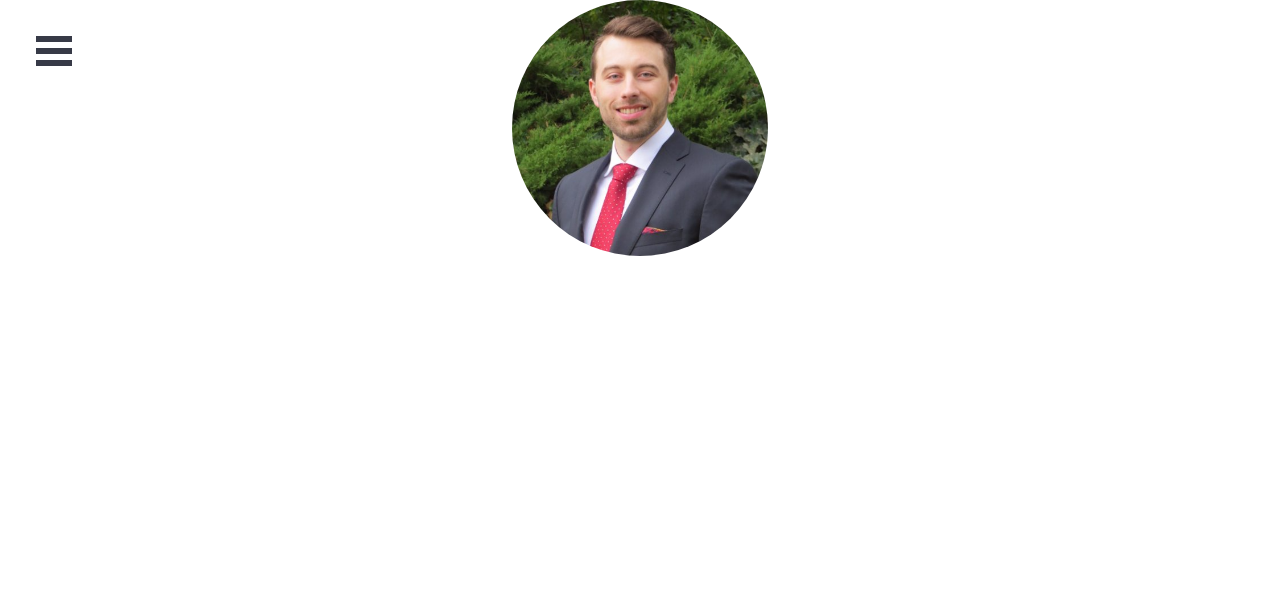
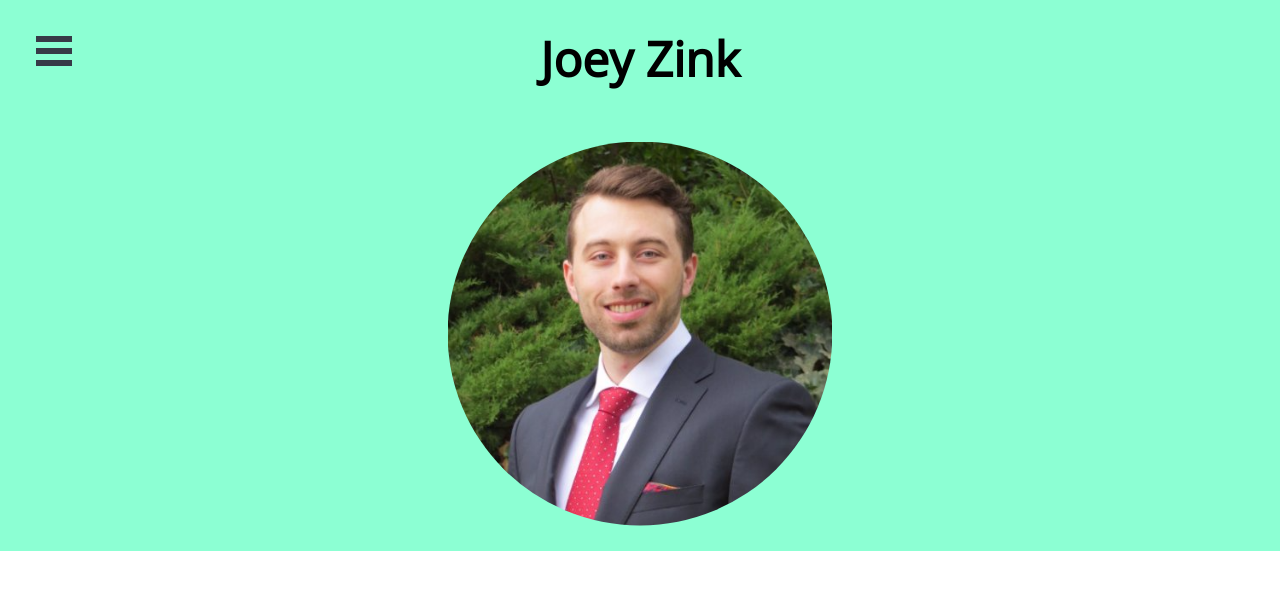
Before and after one commit to fjzink/personal-website, a React (Create React App) app: page / in a window 1280 px wide. Shown: the top 590 px of the page. Built offline with nearby package versions, Linux system fonts and the light colour scheme.

Commit message:
Separate About into Header and About sections.

```diff
--- a/public/index.html
+++ b/public/index.html
@@ -7,6 +7,7 @@
       manifest.json provides metadata used when your web app is added to the
       homescreen on Android. See https://developers.google.com/web/fundamentals/engage-and-retain/web-app-manifest/
     -->
+    <link href="https://fonts.googleapis.com/css?family=Open+Sans" rel="stylesheet">
     <link rel="manifest" href="%PUBLIC_URL%/manifest.json">
     <!--
       Notice the use of %PUBLIC_URL% in the tags above.
--- a/src/App.css
+++ /dev/null
@@ -1,28 +0,0 @@
-.App {
-  text-align: center;
-}
-
-.App-logo {
-  animation: App-logo-spin infinite 20s linear;
-  height: 80px;
-}
-
-.App-header {
-  background-color: #222;
-  height: 150px;
-  padding: 20px;
-  color: white;
-}
-
-.App-title {
-  font-size: 1.5em;
-}
-
-.App-intro {
-  font-size: large;
-}
-
-@keyframes App-logo-spin {
-  from { transform: rotate(0deg); }
-  to { transform: rotate(360deg); }
-}
--- a/src/components/About/About.css
+++ /dev/null
@@ -1,6 +0,0 @@
-.profile-pic {
-  display: block;
-  border-radius: 50%;
-  width: 20%;
-  margin: 0 auto;
-}
--- a/src/components/About/About.js
+++ b/src/components/About/About.js
@@ -1,12 +1,10 @@
 import React, { Component } from 'react';
-import './About.css';
 
 class About extends Component {
   render() {
     return(
-      <div className="About">
-        <img src={require('./joey.png')} alt={"joey"} className={"profile-pic"}/>
-      </div>
+      <h3>About Me</h3>
+
     );
   }
 }
--- a/src/components/BurgerNav.css
+++ b/src/components/BurgerNav.css
@@ -21,12 +21,14 @@
 
 .bm-menu {
   background: #373a47;
+  /*background: #010087;*/
   padding: 2.5em 1.5em 0;
   font-size: 1.15em;
 }
 
 .bm-morph-shape {
   fill: #373a47;
+  /*fill: #010087;*/
 }
 
 .bm-item-list {
--- a/src/components/BurgerNav.js
+++ b/src/components/BurgerNav.js
@@ -1,13 +1,14 @@
 import React, { Component } from 'react';
-import { bubble as Menu } from 'react-burger-menu';
+import { stack as Menu } from 'react-burger-menu';
 import './BurgerNav.css';
 
 class BurgerNav extends Component {
   render() {
     return(
-      <Menu>
+      <Menu pageWrapId={ "page-wrap" } outerContainerId={ "outer-container" } >
         <a>About</a>
         <a>Skills</a>
+        <a>Projects</a>
         <a>Contact</a>
       </Menu>
     );
--- /dev/null
+++ b/src/components/Header/Header.css
@@ -0,0 +1,32 @@
+.profile-pic {
+  display: block;
+  border-radius: 50%;
+  width: 50%;
+  margin: 0 auto;
+  padding: 10%;
+}
+
+.Header {
+  background: #8cffd3;
+}
+
+.name-title {
+  padding-top: 8%;
+  margin: 0 auto;
+  font-weight: bold;
+  text-align: center;
+  font-size: 2em;
+}
+
+@media only screen and (min-width: 750px) {
+  .name-title {
+    padding-top: 2%;
+    padding-bottom: 2%;
+    font-size: 3em;
+  }
+
+  .profile-pic {
+    padding: 2%;
+    width: 30%;
+  }
+}
--- /dev/null
+++ b/src/components/Header/Header.js
@@ -0,0 +1,15 @@
+import React, { Component } from 'react';
+import './Header.css';
+
+class Header extends Component {
+  render() {
+    return(
+      <div className="Header">
+        <h1 className={"name-title"}>Joey Zink</h1>
+        <img src={require('./joey.png')} alt={"joey"} className={"profile-pic"}/>
+      </div>
+    );
+  }
+}
+
+export default Header;
--- a/src/components/Mobile.js
+++ b/src/components/Mobile.js
@@ -1,13 +1,13 @@
 import React, { Component } from 'react';
 import BurgerNav from './BurgerNav';
-import About from './About/About'
+import Header from './Header/Header'
 
 class Mobile extends Component {
   render() {
     return(
       <div className="Mobile">
         <BurgerNav />
-        <About />
+        <Header />
       </div>
     );
   }
--- a/src/index.css
+++ b/src/index.css
@@ -1,5 +1,5 @@
 body {
   margin: 0;
   padding: 0;
-  font-family: sans-serif;
+  font-family: 'Open Sans', sans-serif;
 }
```
Also changed, not shown: src/components/Header/joey.png (renamed from src/components/About/joey.png).
